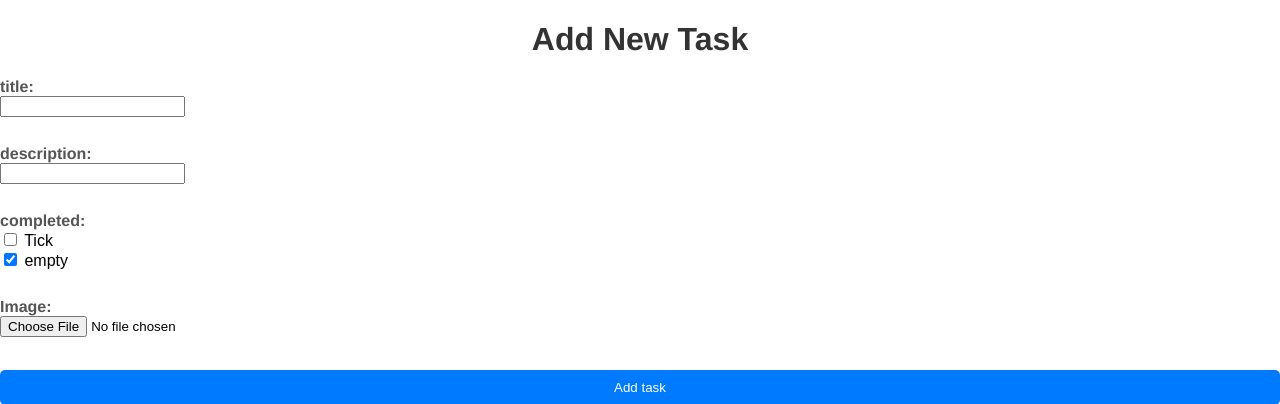
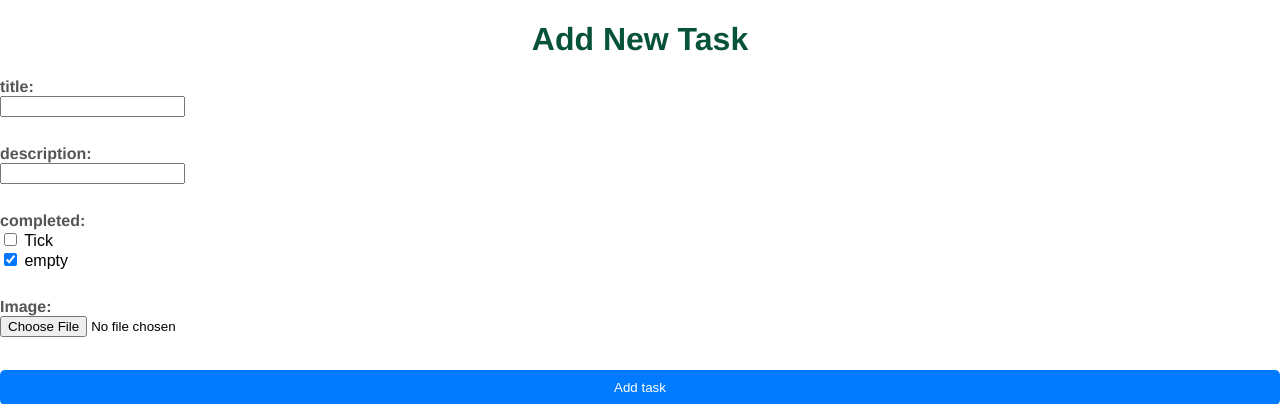
Before and after one commit to ALTUM-02/django_to_do, a Django app: page /task/add/ in a window 1280 px wide. Shown: the top 404 px of the page. Run offline with Django 5.2, Linux system fonts and the light colour scheme; a user stored in the database is signed in.

Commit message:
new change

```diff
--- a/mimi/static/css/styles.css
+++ b/mimi/static/css/styles.css
@@ -30,11 +30,6 @@
     color: #555;
 }
 
-h1 {
-    text-align: center;
-    margin-bottom: 20px;
-    color: #333;
-}
 form label {
     display: block;
     margin-top: 10px;
```
